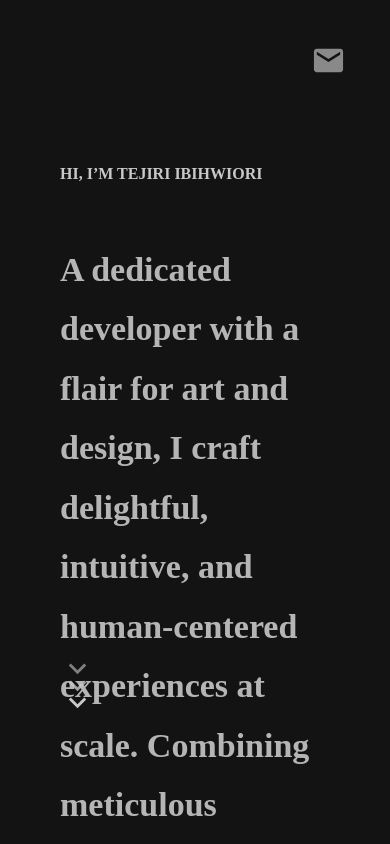
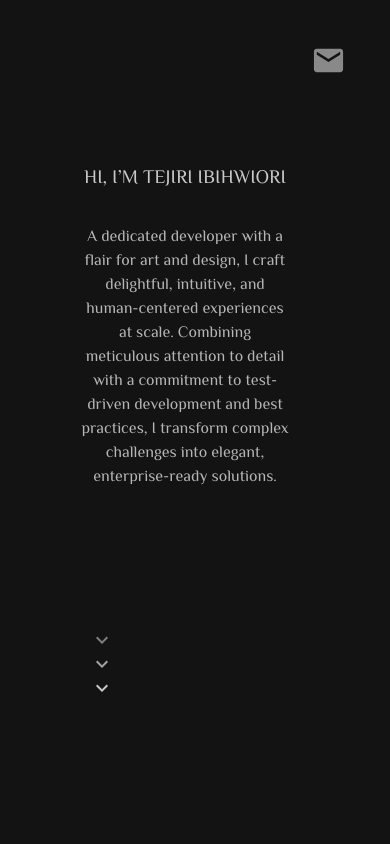
Before and after one commit to rextejiri/portfolio, a React (Create React App) app: page / in a window 390 px wide. Built offline with nearby package versions, Linux system fonts and the light colour scheme.

Commit message:
intro is now mobile friendly

```diff
--- a/src/Components/App.css
+++ b/src/Components/App.css
@@ -97,13 +97,11 @@ body {
 .one{
   color: var(--icon);
   opacity: .6;
-  margin-bottom: -18px;
 }
 
 .two{
   color: var(--icon);
   opacity: .8;
-  margin-bottom: -18px;
 }
 
 .about {
@@ -247,6 +245,77 @@ body {
   justify-content: space-between;
   width: 20%;
 }
-/* .contactIcon {
-  font-size: 34px;
-} */
+
+.header-app,
+.intro-app,
+.about-app,
+.tech-app,
+.projects-app,
+.footer-app {
+
+  width: 100%;
+  margin: 0 auto;
+  margin-bottom: 20px;
+}
+
+.Intro .dropDown .one,
+.Intro .dropDown .two,
+.Intro .dropDown .three {
+  margin: 0 10px;
+}
+
+.Intro .dropDown {
+  display: flex;
+}
+.Intro .subtitle {
+  font-size: 1.2rem;
+  margin-bottom: 10px;
+}
+
+@media only screen and (max-width: 767px) {
+  .Intro {
+    display: flex;
+    flex-direction: column;
+    align-items: center;
+    padding: 20px;
+    width: 100%;
+    text-align: center;
+    overflow: scroll;
+  }
+
+  .subtitle {
+    font-family: 'Philosopher', sans-serif;
+    font-weight: 400;
+    font-size: 16px;
+    line-height: 1.75em;
+    text-transform: capitalize;
+    margin-top: 20px;
+    text-align: center;
+  }
+
+  .introMsg {
+    font-family: 'Philosopher', sans-serif;
+    font-weight: 400;
+    line-height: 1.50em;
+    margin-top: 20px;
+    opacity: 0.9;
+    font-size: 1em;
+    text-align: center;
+    width: 100%;
+  }
+
+  .dropDown {
+    display: flex;
+    flex-direction: column;
+    justify-content: center;
+    padding-top: 80px;
+    width: 100%;
+  }
+
+  .dropDown .one,
+  .dropDown .two,
+  .dropDown .three {
+    margin: 0 5px;
+    font-size: 1.5rem;
+  }
+}
```
